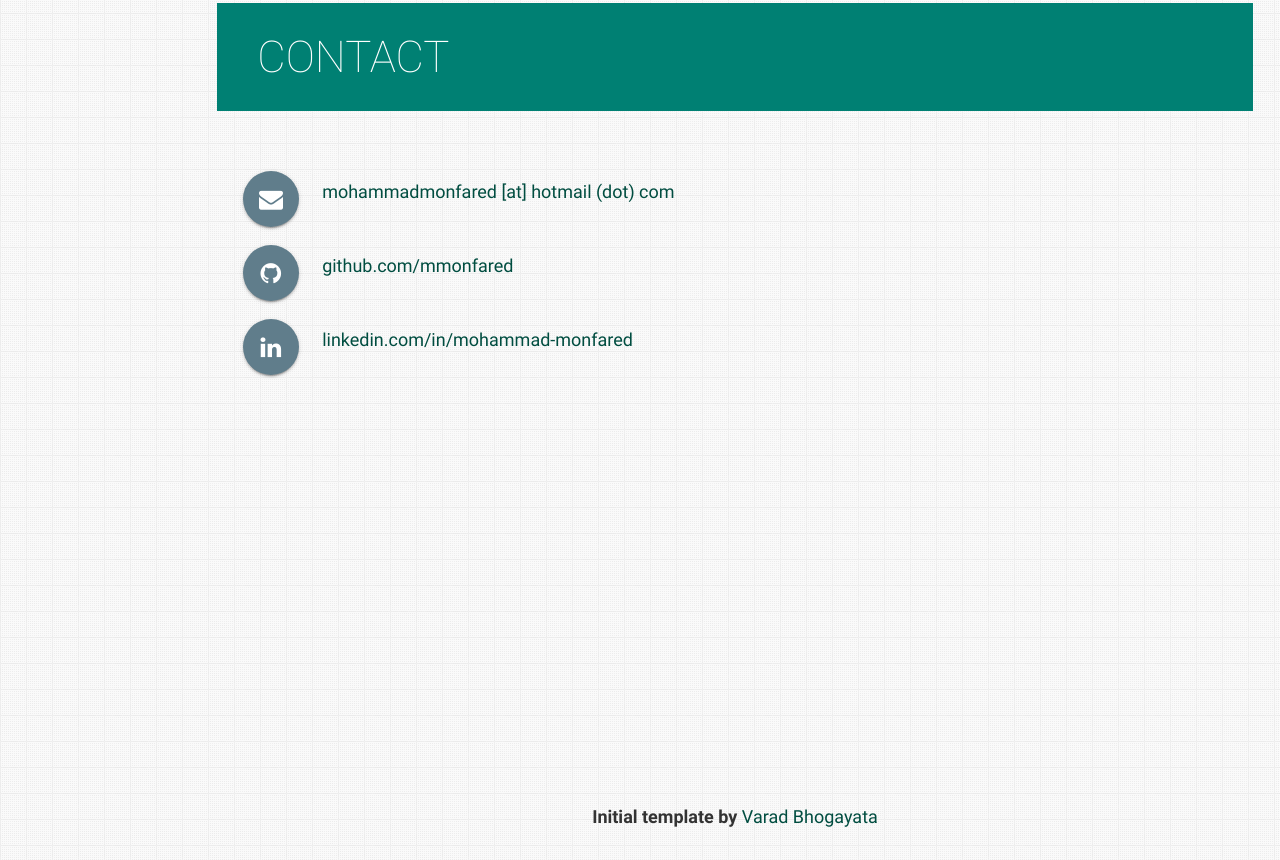
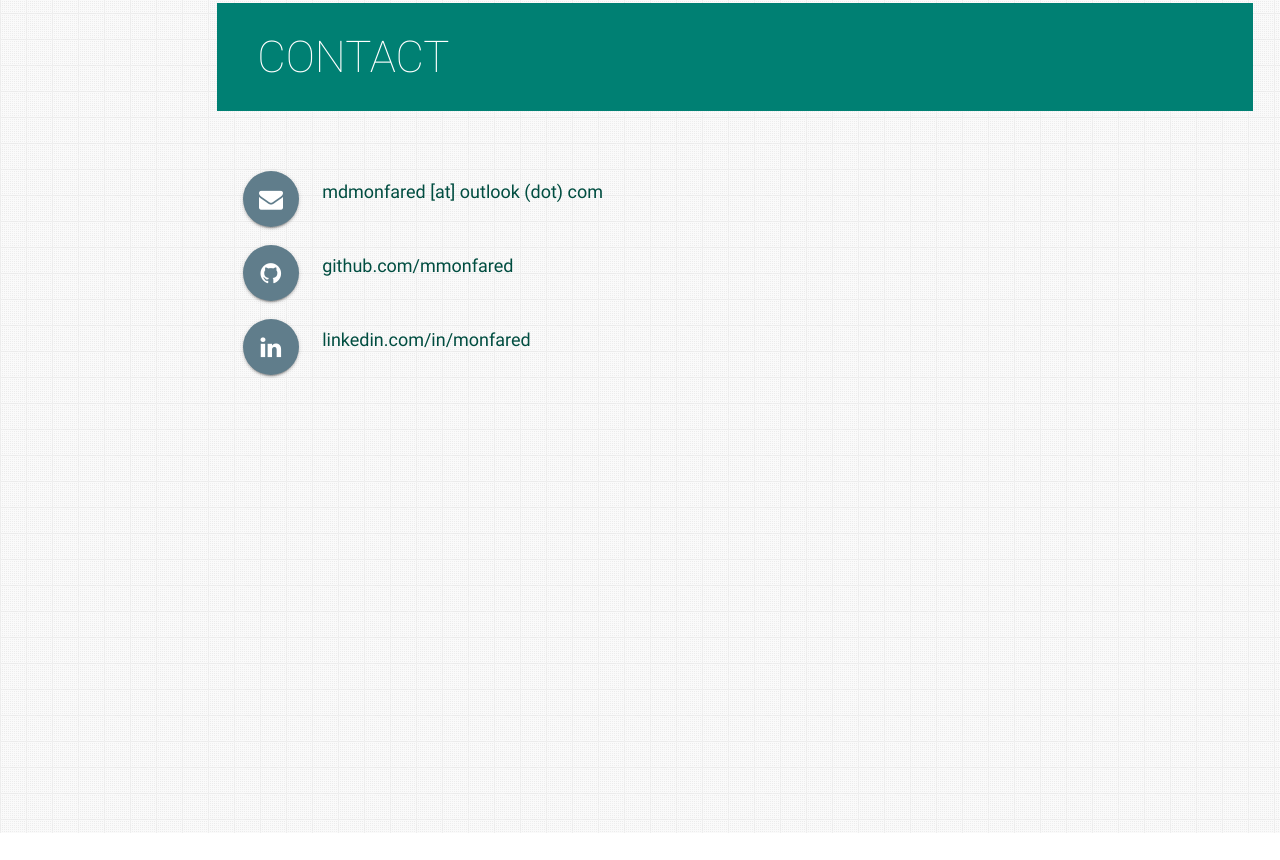
Before and after one commit to mmonfared/monfared.io, a plain HTML site: page index.html in a window 1280 px wide. Shown: the part 11037-11897 px from the top of the page. After the commit the page ends 11870 px from the top, so only its background shows below. Drawn offline with nearby package versions, Linux system fonts and the light colour scheme.

Commit message:
Update index.html

```diff
--- a/index.html
+++ b/index.html
@@ -1117,11 +1117,11 @@ Thank you!”
               aria-label="Call Mohammad">+18006415289</a></a>
         </p> -->
             <p>
-              <a aria-label="Email Mohammad" href="mailto:mohammadmonfared@hotmail.com" target="_blank"
+              <a aria-label="Email Mohammad" href="mailto:mdmonfared@outlook.com" target="_blank"
                 data-position="top" data-tooltip="Email Mohammad"
                 class="btn-floating btn-large waves-effect waves-light blue-grey tooltipped"><i
-                  class="fa fa-envelope"></i><a aria-label="Email Mohammad" href="mailto:mohammadmonfared@hotmail.com"
-                  class="hoverline">mohammadmonfared [at] hotmail (dot) com</a></a>
+                  class="fa fa-envelope"></i><a aria-label="Email Mohammad" href="mailto:mdmonfared@outlook.com"
+                  class="hoverline">mdmonfared [at] outlook (dot) com</a></a>
             </p>
             <p>
               <a aria-label="View Mohammad on GitHub" href="https://github.com/mmonfared" target="_blank"
@@ -1131,19 +1131,19 @@ Thank you!”
                   class="hoverline" target="_blank">github.com/mmonfared</a></a>
             </p>
             <p>
-              <a aria-label="View Mohammad on LinkedIn" href="https://www.linkedin.com/in/mohammad-monfared/"
+              <a aria-label="View Mohammad on LinkedIn" href="https://www.linkedin.com/in/monfared/"
                 target="_blank" data-position="top" data-tooltip="View Mohammad on LinkedIn"
                 class="btn-floating btn-large waves-effect waves-light blue-grey tooltipped"><i
                   class="fa fa-linkedin"></i><a aria-label="Mohammad on LinkedIn"
-                  href="https://www.linkedin.com/in/mohammad-monfared/" class="hoverline"
-                  target="_blank">linkedin.com/in/mohammad-monfared</a></a>
+                  href="https://www.linkedin.com/in/monfared/" class="hoverline"
+                  target="_blank">linkedin.com/in/monfared</a></a>
             </p>
           </div>
         </section>
-        <footer style="text-align: center;">
+<!--         <footer style="text-align: center;">
           <b>Initial template by</b>
           <a href="https://github.com/varadbhogayata" target="_blank">Varad Bhogayata</a>
-        </footer text-align=center>
+        </footer text-align=center> -->
   </main>
 
   <!-- typed.js -->
```
